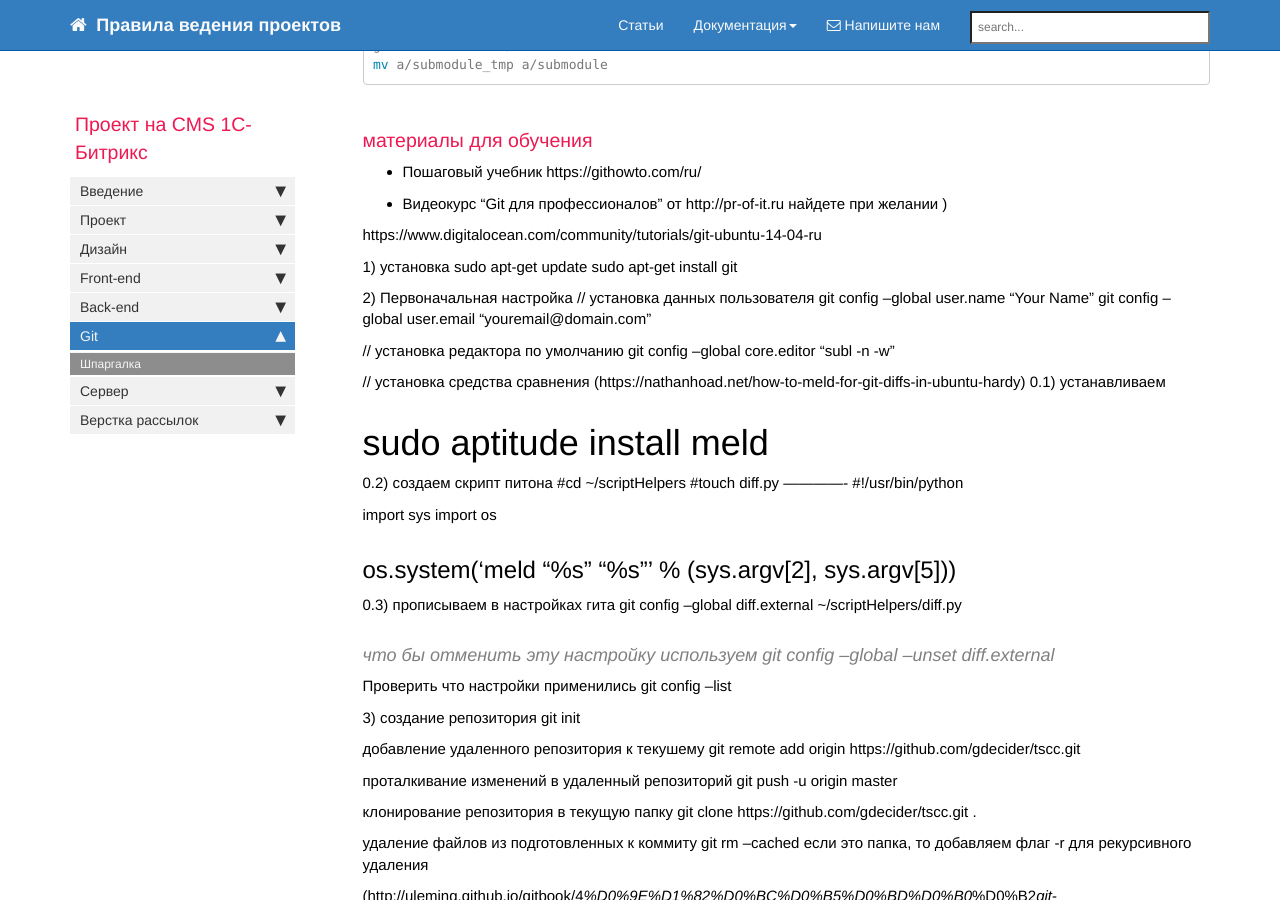
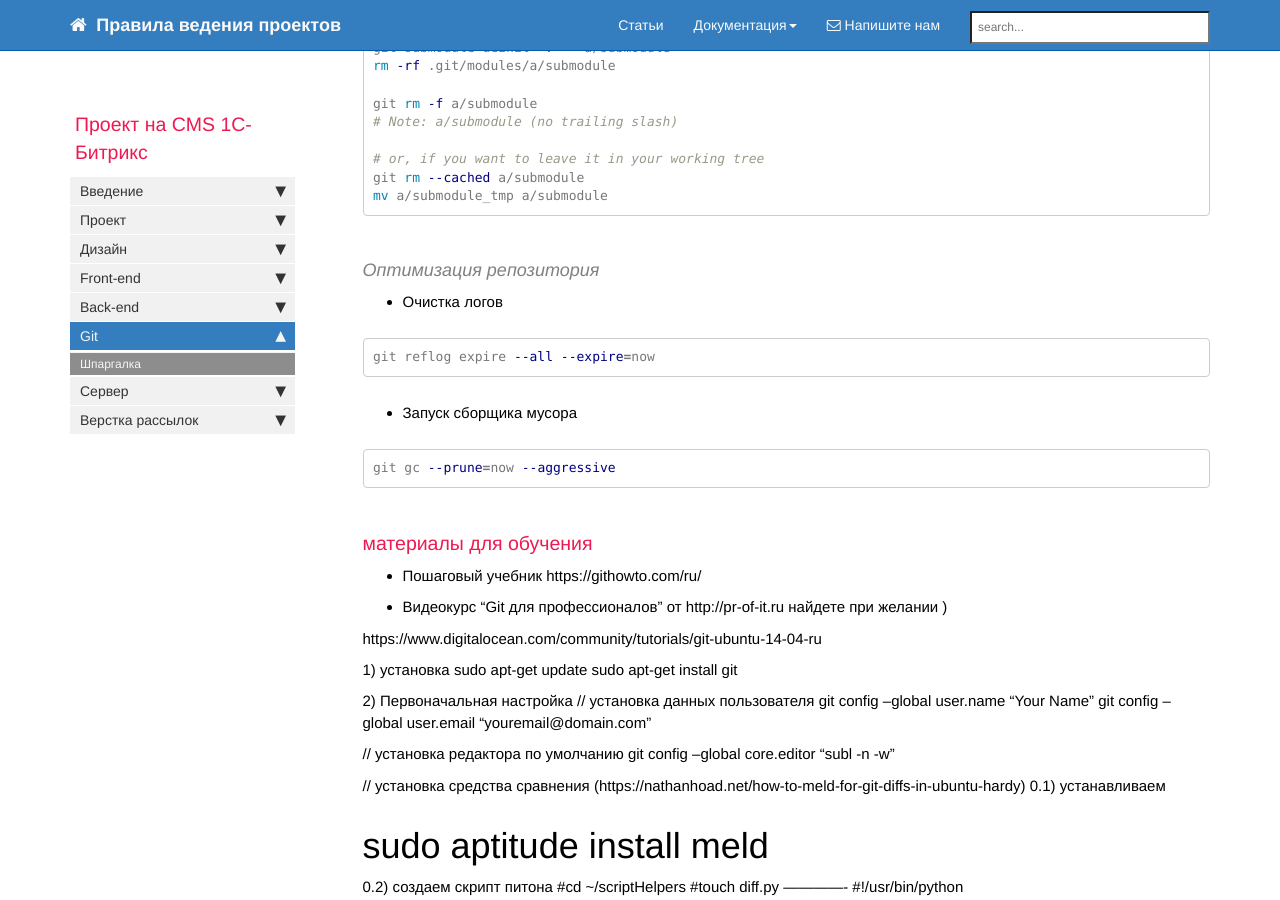
Before and after one commit to gdecider/gdecider.github.io, a Jekyll site: the page built from pages/bx/bx_git-shpora.md, in a window 1280 px wide and 900 px high, scrolled down 6333 px. Built offline with Jekyll 4.4.1, drawn with Linux system fonts in a browser that asks for light colours; nearby versions of some CDN libraries; comment, search, counter and statistics services are not loaded; some of the changed text lies outside the part shown.

Commit message:
Update bx_git-shpora.md

````diff
--- a/pages/bx/bx_git-shpora.md
+++ b/pages/bx/bx_git-shpora.md
@@ -121,6 +121,12 @@
 git push origin --delete <branchName>
 ```
 
+* обновление данных об удаленных ветках
+
+```bash
+git fetch -p
+```
+
 #### Откаты и восстановления
 
 * откатить не проиндексированный файл (до добавления в список перед коммита)
@@ -148,6 +154,7 @@
 ```bash
 git clean -d -n -x
 ```
+
 #### Прятанье [источник](https://git-scm.com/book/ru/v1/%D0%98%D0%BD%D1%81%D1%82%D1%80%D1%83%D0%BC%D0%B5%D0%BD%D1%82%D1%8B-Git-%D0%9F%D1%80%D1%8F%D1%82%D0%B0%D0%BD%D1%8C%D0%B5)
 
 * спрятать изменения без коммита
@@ -298,6 +305,20 @@
 # or, if you want to leave it in your working tree
 git rm --cached a/submodule
 mv a/submodule_tmp a/submodule
+```
+
+#### Оптимизация репозитория
+
+* Очистка логов
+
+```bash
+git reflog expire --all --expire=now
+```
+
+* Запуск сборщика мусора
+
+```bash
+git gc --prune=now --aggressive
 ```
 
 ### материалы для обучения
````
